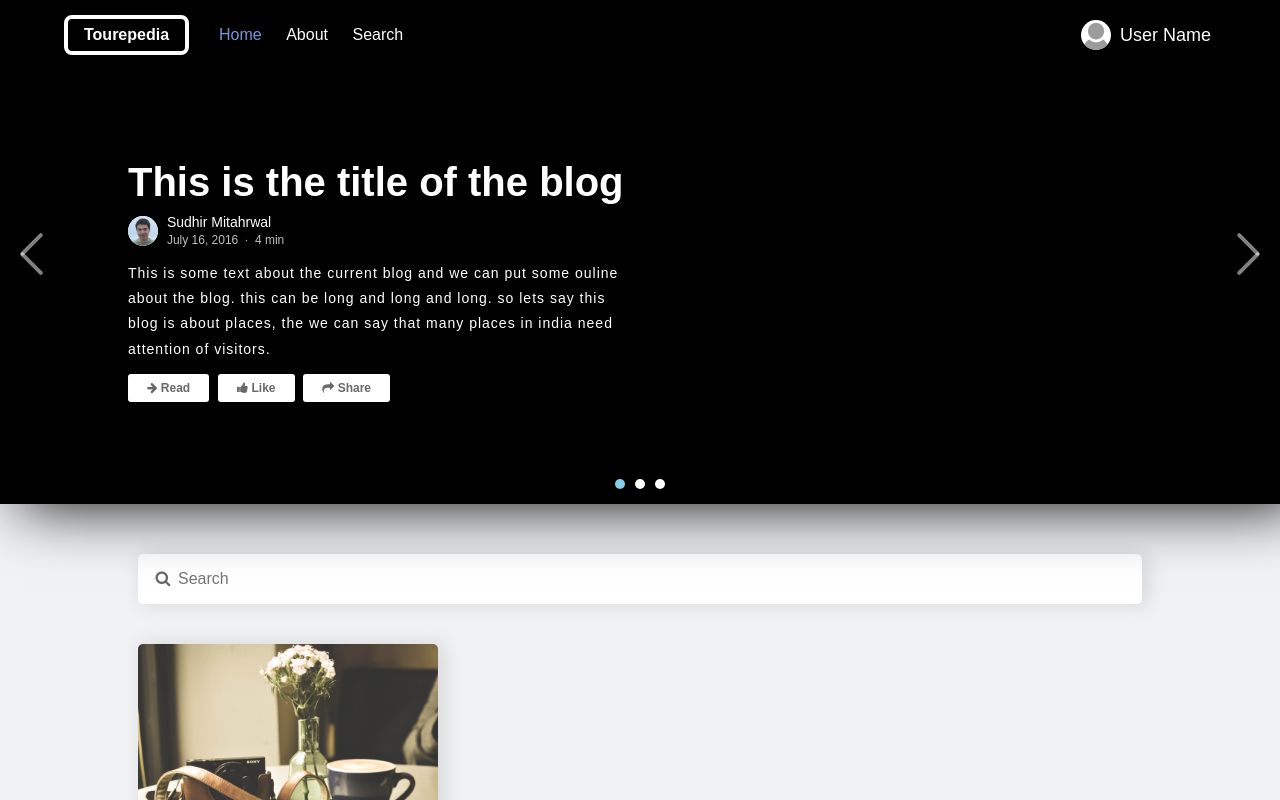
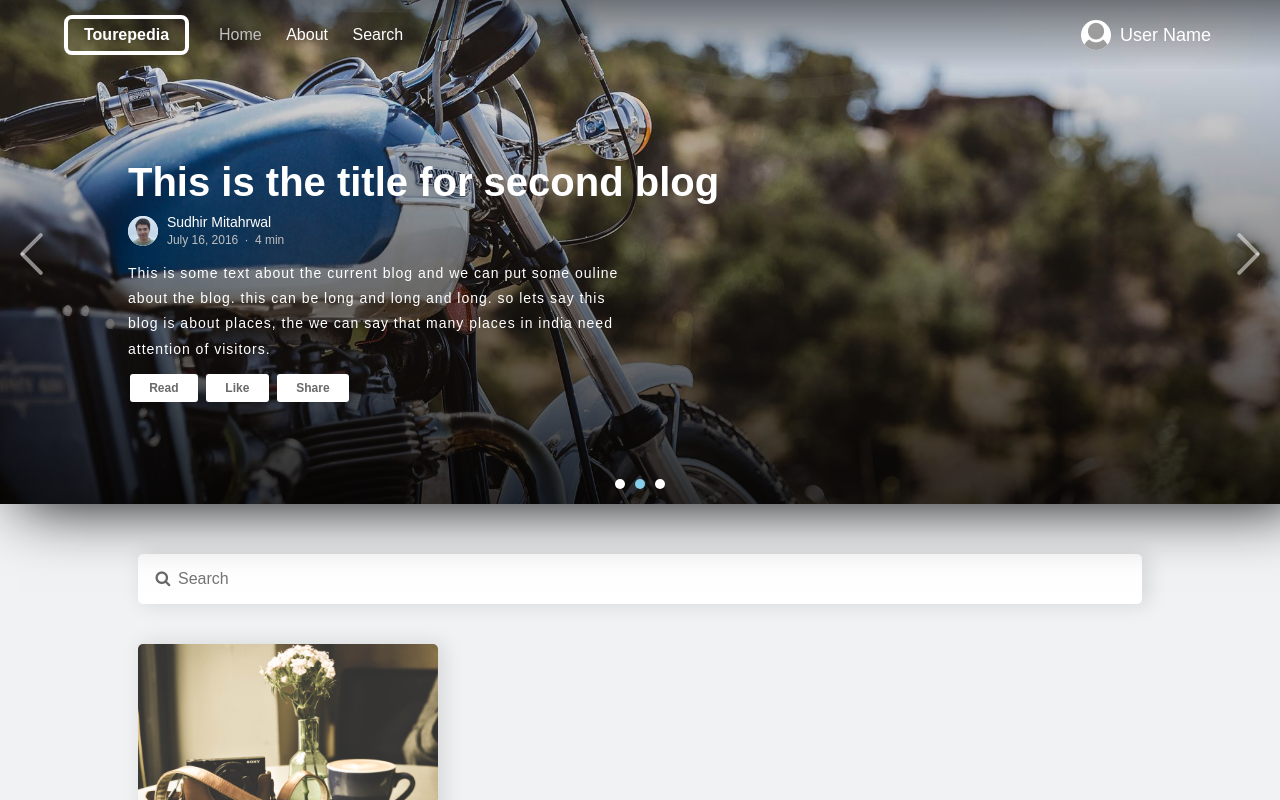
Before and after one commit to sudkumar/tpblogtest1, a plain HTML site: page index.html in a window 1280 px wide. In both pictures the pointer is over the link "Home". Shown: the top 800 px of the page. Drawn offline with Linux system fonts and the light colour scheme.

Commit message:
added automatic slider

```diff
--- a/css/app.css
+++ b/css/app.css
@@ -59,6 +59,10 @@ body{
   display: inline-block;
   color: white;
   padding: 5px 10px;
+}
+
+.navbar__menu__item:hover{
+  color: silver;
 }
 
 .logo{
--- a/js/app.js
+++ b/js/app.js
@@ -453,5 +453,5 @@ var sliders = document.getElementsByClassName("slider");
 var slider ;
 for (var i = 0; i < sliders.length; i++) {
   slider = Slider.create(sliders[i]);
-  // slider.play();
+  slider.play();
 }
```
